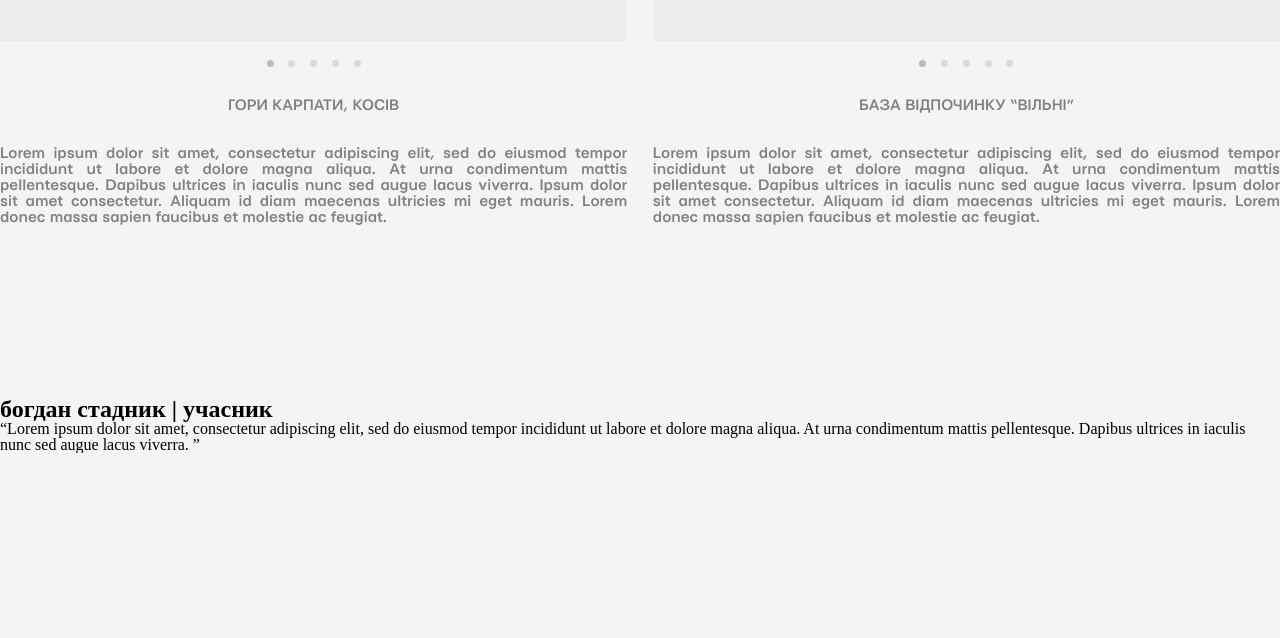
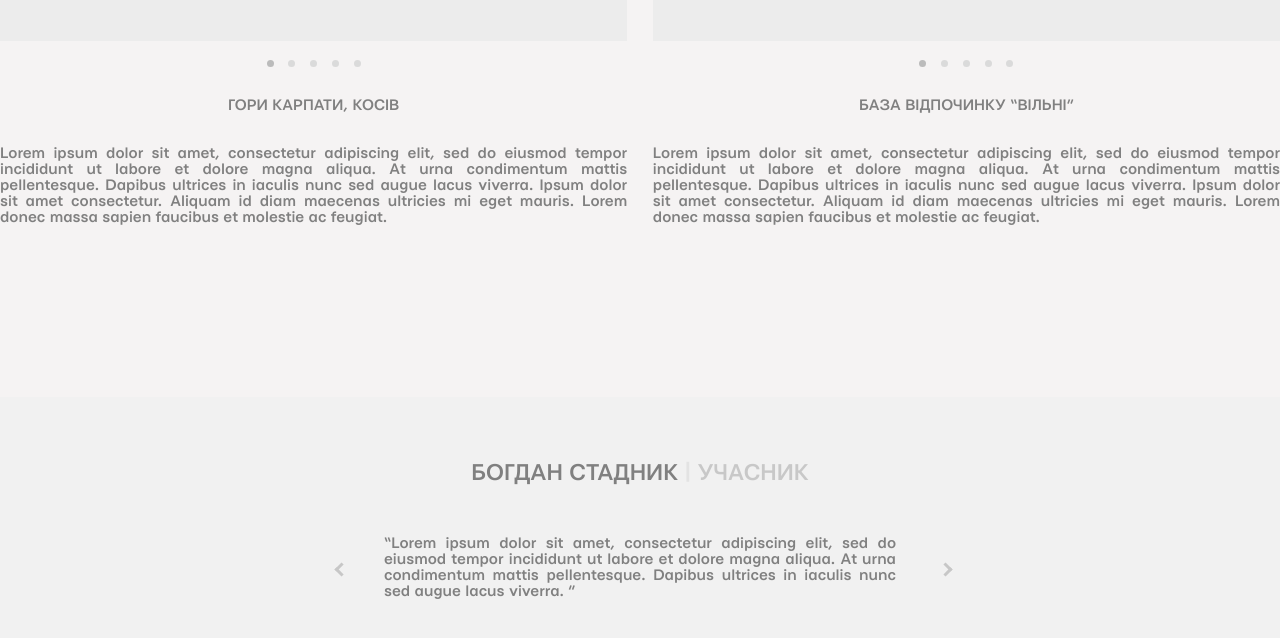
Before and after one commit to MaxBerks/Ankor, a React (Create React App) app: page / in a window 1280 px wide. Shown: the part 2803-3441 px from the top of the page. Before the commit the page ends 3256 px from the top, so only its background shows below. Built offline with nearby package versions, Linux system fonts and the light colour scheme.

Commit message:
create component feedback

```diff
--- a/src/App.scss
+++ b/src/App.scss
@@ -29,13 +29,14 @@
 }
 
 body {
-  background: #F5F3F3;
+  background: #f5f3f3;
   line-height: 1;
 }
 
 .bigContainer {
   max-width: 1280px;
-  margin: 0 auto;}
+  margin: 0 auto;
+}
 
 .smallContainer {
   max-width: 630px;
--- a/src/components/Feedback/Feedback.jsx
+++ b/src/components/Feedback/Feedback.jsx
@@ -1,5 +1,5 @@
-import React from "react"
-import "./Feedback.scss"
+import React from "react";
+import "./Feedback.scss";
 
 export default function Feedback({ name, position, text }) {
   return (
@@ -7,14 +7,15 @@ export default function Feedback({ name, position, text }) {
       <div className="feedback__container">
         <h2 className="feedback__name">
           {name}
-					<span className="feedback__positon"> | {position}</span>
+          <span className="feedback__delim"> | </span>
+          <span className="feedback__position">{position}</span>
         </h2>
         <div className="feedback__slider">
-					<div className="feedback__btn-left"></div>
+          <div className="feedback__btn feedback__btn-left"></div>
           <p className="feedback__text">{text}</p>
-					<div className="feedback__btn-right"></div>
+          <div className="feedback__btn feedback__btn-right"></div>
         </div>
       </div>
     </div>
-	)
+  );
 }
--- a/src/components/Feedback/Feedback.scss
+++ b/src/components/Feedback/Feedback.scss
@@ -0,0 +1,53 @@
+.feedback {
+  background: #f1f1f1;
+  padding: 5% 0;
+  text-align: center;
+  font-family: "Mariupol";
+  font-size: 16px;
+  .feedback__container {
+    margin: 0 auto;
+    width: 40vw;
+    .feedback__name {
+      font-weight: 500;
+      margin-bottom: 10%;
+      text-transform: uppercase;
+      color: #808080;
+      .feedback__delim {
+        color: #e3e3e3;
+      }
+      .feedback__position {
+        color: #c8c8c8;
+      }
+    }
+    .feedback__slider {
+      position: relative;
+      .feedback__text {
+        color: #808080;
+        text-align: justify;
+      }
+      .feedback__btn {
+        cursor: pointer;
+        position: absolute;
+        border-top: 3.5px solid #c7c7c7;
+        border-right: 3.5px solid #c7c7c7;
+        width: 10px;
+        height: 10px;
+        top: 50%;
+        transition: border-color 0.3s ease;
+        &:hover {
+          border-color: #808080;
+        }
+        &-left {
+          transform: translateY(-50%);
+          right: -10%;
+          rotate: 45deg;
+        }
+        &-right {
+          transform: translateY(50%);
+          left: -10%;
+          rotate: -135deg;
+        }
+      }
+    }
+  }
+}
--- a/src/components/Feedback/fds.js
+++ /dev/null
@@ -1,2 +0,0 @@
-console.log("dfsf")
-console.log("dfdsfg")
```
Also changed, not shown: src/components/LocationReview/LocationReview.jsx (+4 -4 lines), .prettierrc.yaml. Lines whose indentation alone changed are shown as unchanged.
